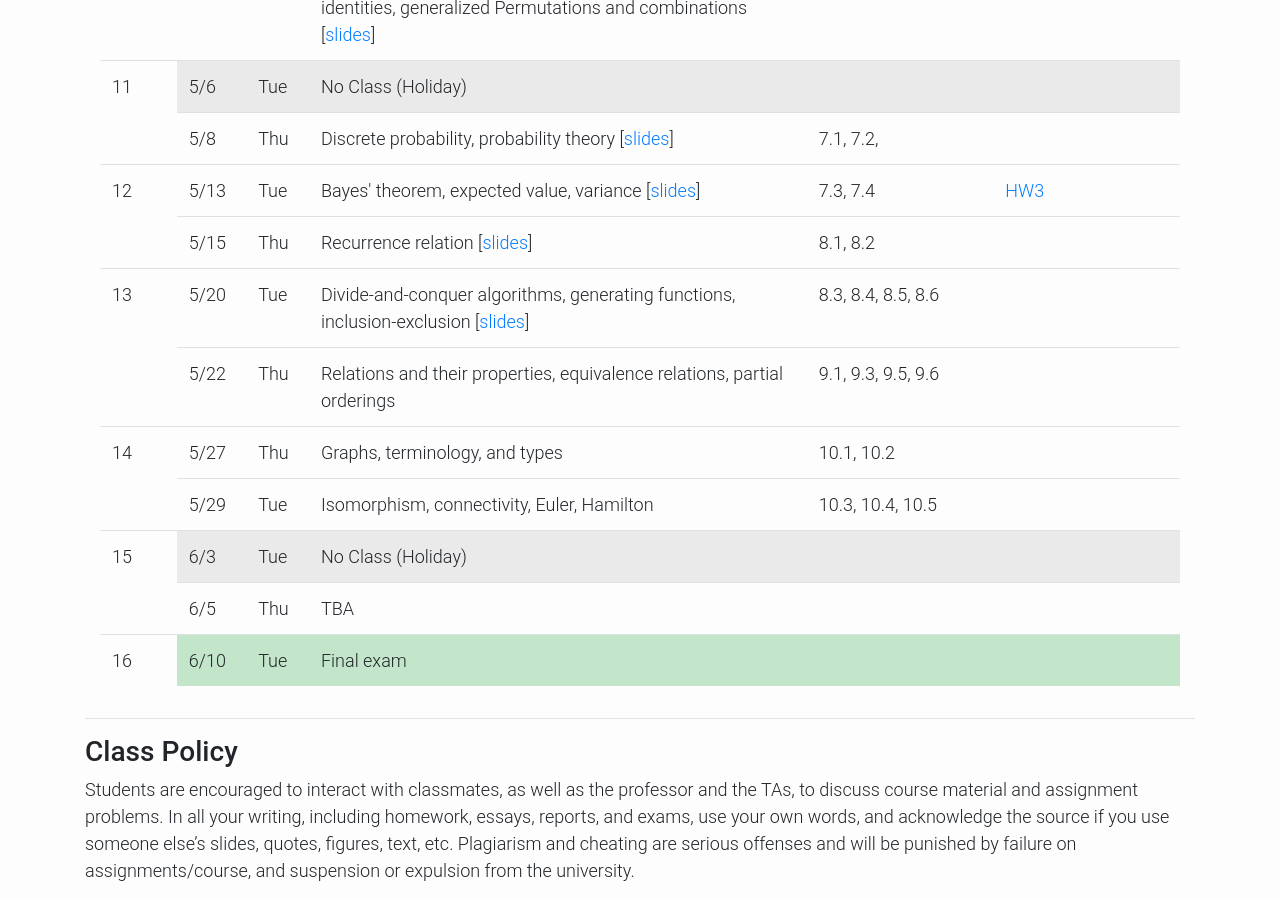
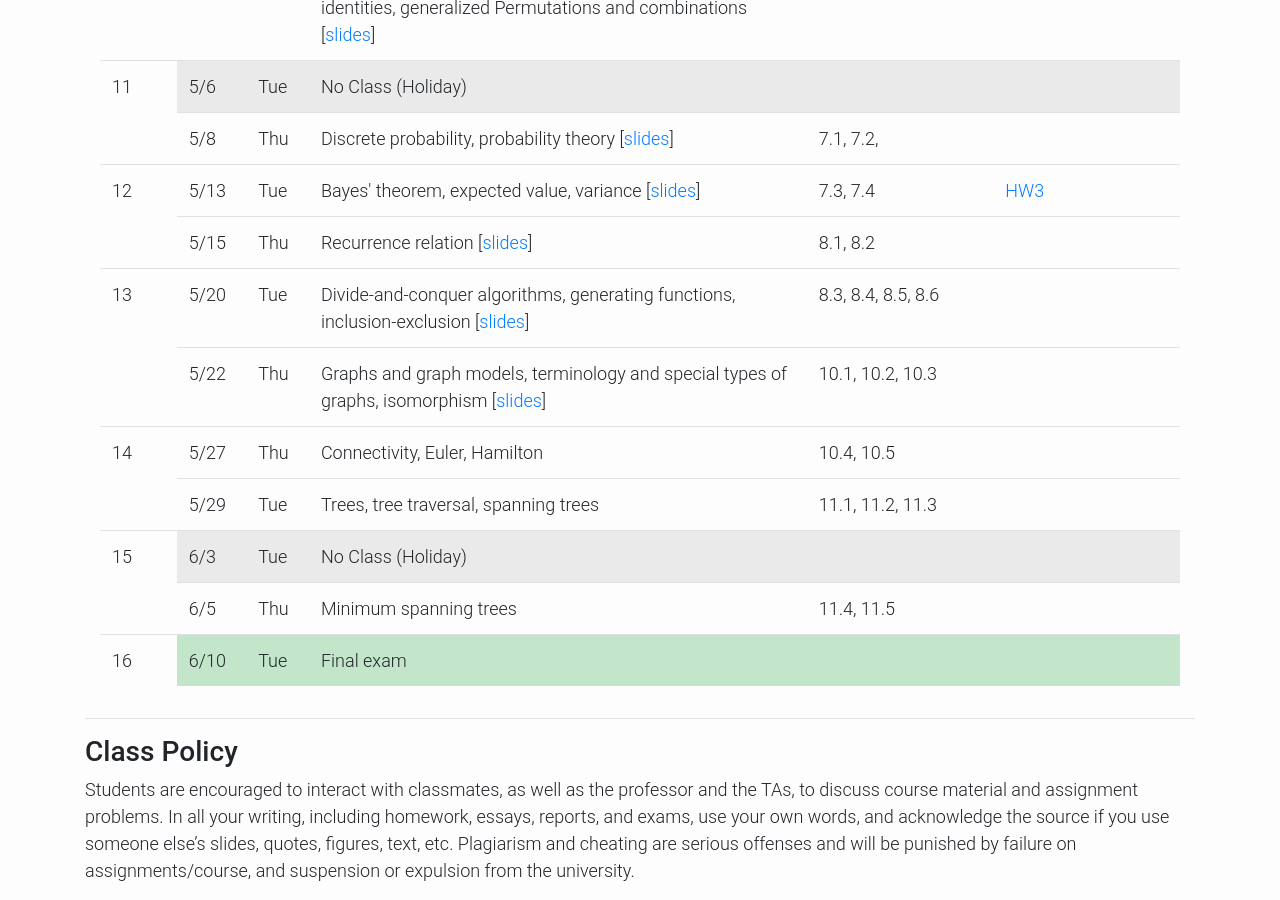
Before and after one commit to kaist-ee213/kaist-ee213.github.io, a Jekyll site: the page built from index.html, in a window 1280 px wide and 900 px high, scrolled down 2427 px. Built offline with Jekyll 4.4.1, drawn with Linux system fonts in a browser that asks for light colours; the list of posts is cut into pages by our own code.

Commit message:
update slide 21

```diff
--- a/index.html
+++ b/index.html
@@ -324,23 +324,23 @@ Much of the basic discrete mathematical tools useful in electrical and computer
         <tr>
             <td>5/22</td>
             <td>Thu</td>
-            <td>Relations and their properties, equivalence relations, partial orderings</td>
-            <td> 9.1, 9.3, 9.5, 9.6</td>
+            <td>Graphs and graph models, terminology and special types of graphs, isomorphism [<a href="https://drive.google.com/file/d/1xeA7PvUBdcCDZmfffEyXWfKr5neiE0hA/view?usp=sharing" target="_blank"]>slides</a>]</td>
+            <td>10.1, 10.2, 10.3</td>
             <td></td>
         </tr>
         <tr>
             <td rowspan="2">14</td>
             <td>5/27</td>
             <td>Thu</td>
-            <td>Graphs, terminology, and types</td>
-            <td>10.1, 10.2</td>
+            <td>Connectivity, Euler, Hamilton</td>
+            <td>10.4, 10.5</td>
             <td></td>
         </tr>
         <tr>
             <td>5/29</td>
             <td>Tue</td>
-            <td>Isomorphism, connectivity, Euler, Hamilton</td>
-            <td>10.3, 10.4, 10.5</td>
+            <td>Trees, tree traversal, spanning trees</td>
+            <td>11.1, 11.2, 11.3</td>
             <td></td>
         </tr>
         <tr>
@@ -354,8 +354,8 @@ Much of the basic discrete mathematical tools useful in electrical and computer
         <tr>
             <td>6/5</td>
             <td>Thu</td>
-            <td>TBA</td>
-            <td></td>
+            <td>Minimum spanning trees</td>
+            <td>11.4, 11.5</td>
             <td></td>
         </tr>
         <tr>
```
